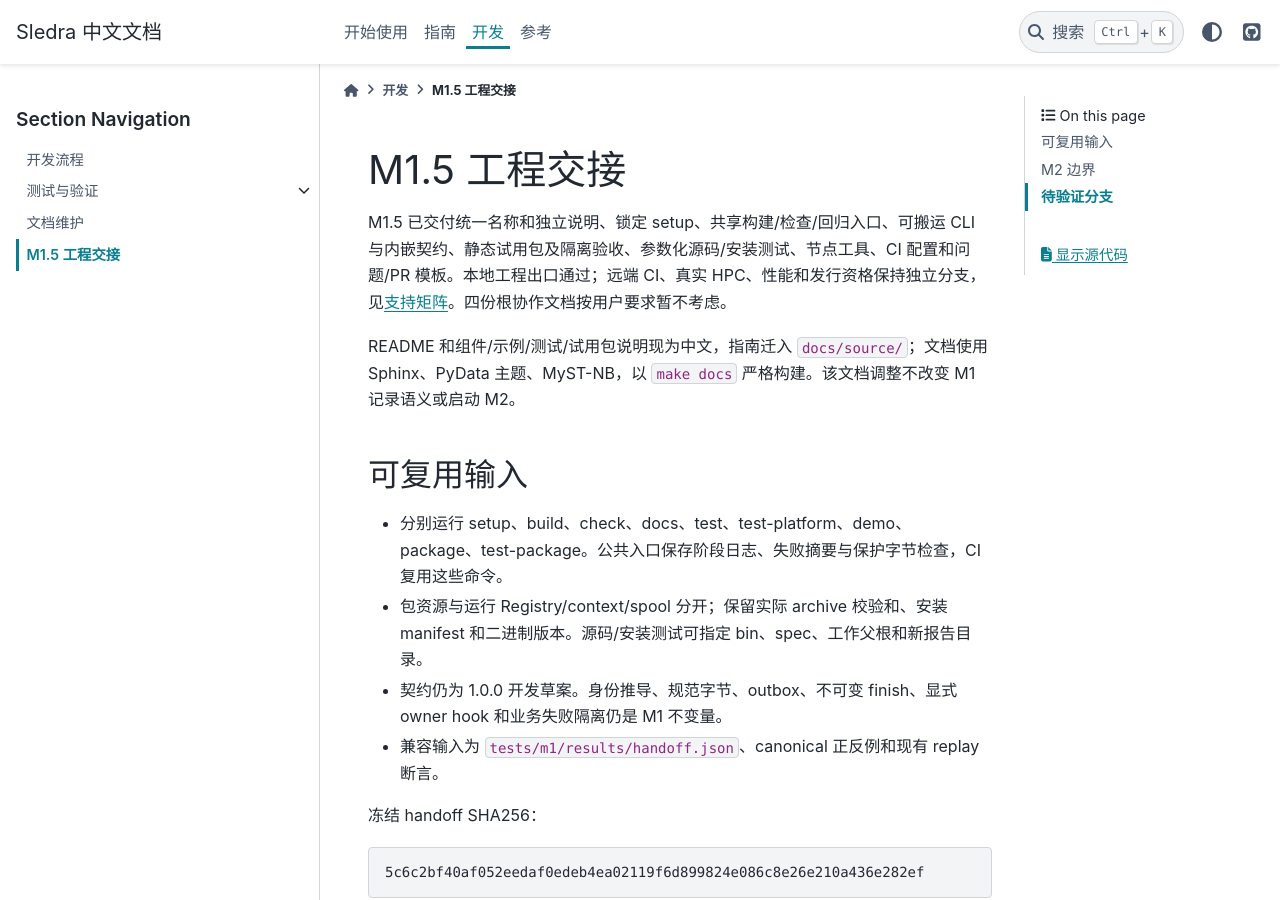
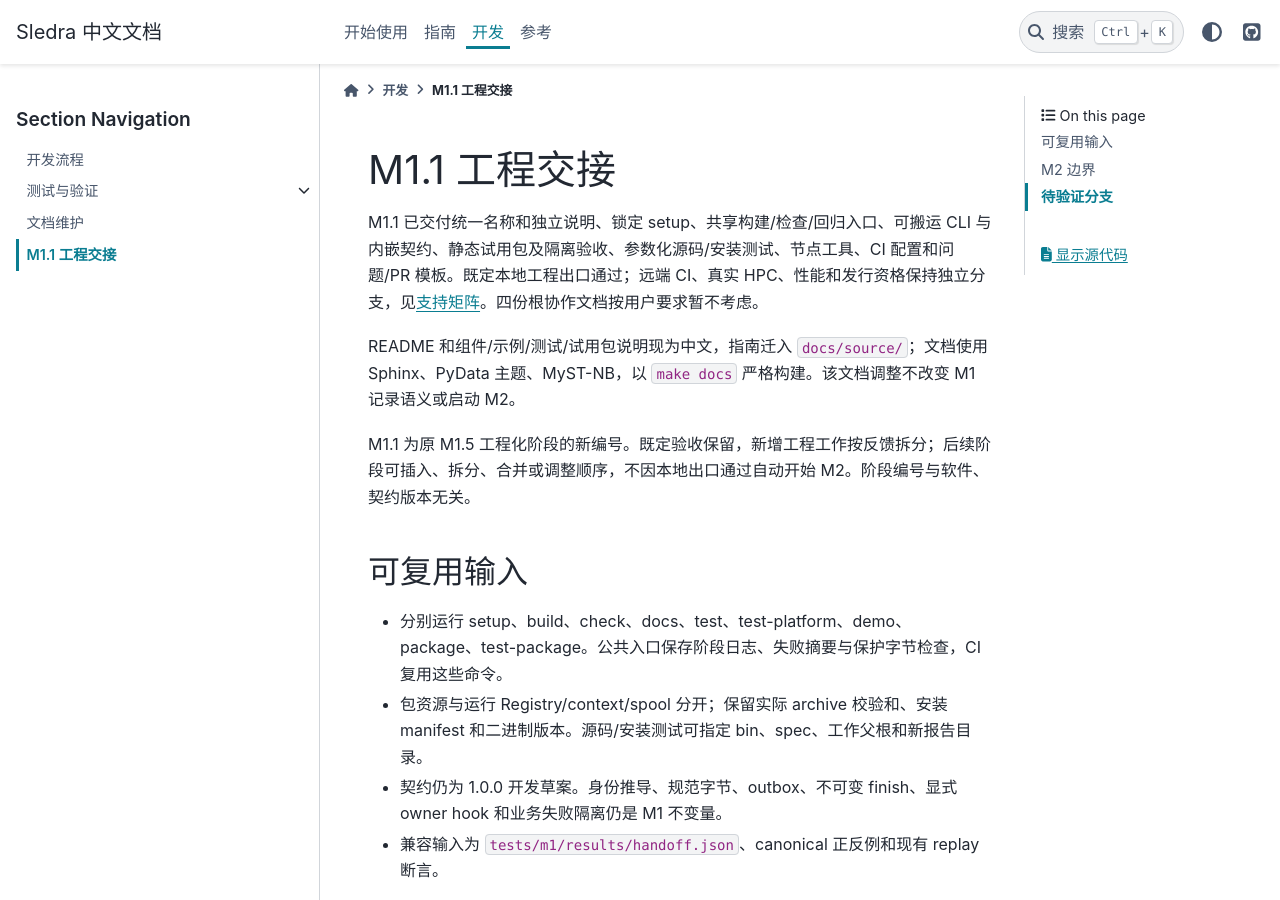
Before and after one commit to cemc-oper/sledra, a Sphinx documentation site: the page built from docs/source/development/engineering-handoff.md, in a window 1280 px wide and 900 px high. Built offline with Sphinx 7.4.7 and the PyData theme 0.15.4, drawn with Linux system fonts in a browser that asks for light colours.

Commit message:
:books: Align documentation with the M1.1 engineering stage
- Update stage references and explain rolling phase planning
- Preserve completed validation scope and historical evidence
- Refresh reviewed source hashes after navigation changes

````diff
--- a/docs/source/development/engineering-handoff.md
+++ b/docs/source/development/engineering-handoff.md
@@ -1,8 +1,10 @@
-# M1.5 工程交接
+# M1.1 工程交接
 
-M1.5 已交付统一名称和独立说明、锁定 setup、共享构建/检查/回归入口、可搬运 CLI 与内嵌契约、静态试用包及隔离验收、参数化源码/安装测试、节点工具、CI 配置和问题/PR 模板。本地工程出口通过；远端 CI、真实 HPC、性能和发行资格保持独立分支，见[支持矩阵](../reference/compatibility/support.md)。四份根协作文档按用户要求暂不考虑。
+M1.1 已交付统一名称和独立说明、锁定 setup、共享构建/检查/回归入口、可搬运 CLI 与内嵌契约、静态试用包及隔离验收、参数化源码/安装测试、节点工具、CI 配置和问题/PR 模板。既定本地工程出口通过；远端 CI、真实 HPC、性能和发行资格保持独立分支，见[支持矩阵](../reference/compatibility/support.md)。四份根协作文档按用户要求暂不考虑。
 
 README 和组件/示例/测试/试用包说明现为中文，指南迁入 `docs/source/`；文档使用 Sphinx、PyData 主题、MyST-NB，以 `make docs` 严格构建。该文档调整不改变 M1 记录语义或启动 M2。
+
+M1.1 为原 M1.5 工程化阶段的新编号。既定验收保留，新增工程工作按反馈拆分；后续阶段可插入、拆分、合并或调整顺序，不因本地出口通过自动开始 M2。阶段编号与软件、契约版本无关。
 
 ## 可复用输入
 
--- a/docs/source/development/index.md
+++ b/docs/source/development/index.md
@@ -2,7 +2,7 @@
 
 参与代码或文档维护时，先准备锁定工具链，使用公共入口构建、检查和测试，并在修改契约或冻结输入前核对交接约束。
 
-开发流程说明工具链、联网准备、离线命令和报告位置。测试与验证汇总本地回归及 CI 复现；文档维护介绍中文写作、目录组织和严格构建；工程交接记录 M1.5 出口、M2 输入与待验证分支。
+开发流程说明工具链、联网准备、离线命令和报告位置。测试与验证汇总本地回归及 CI 复现；文档维护介绍中文写作、目录组织和严格构建；工程交接记录 M1.1 出口、M2 输入与待验证分支。
 
 ```{toctree}
 :titlesonly:
````
Also changed, not shown: README.md (+1 -1 lines), docs/contracts-sources.json (+6 -6 lines), docs/source/index.md (+1 -1 lines), docs/source/reference/compatibility/versioning.md (+1 -1 lines), docs/source/reference/contracts.md (+2 -0 lines).
